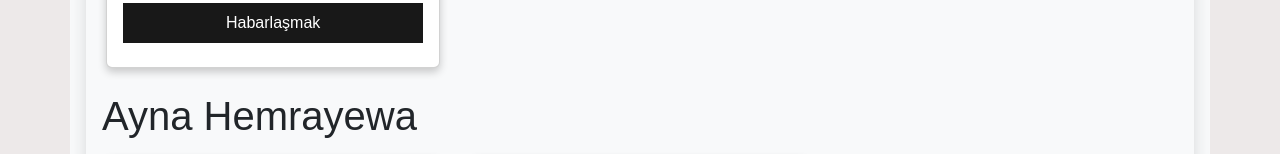
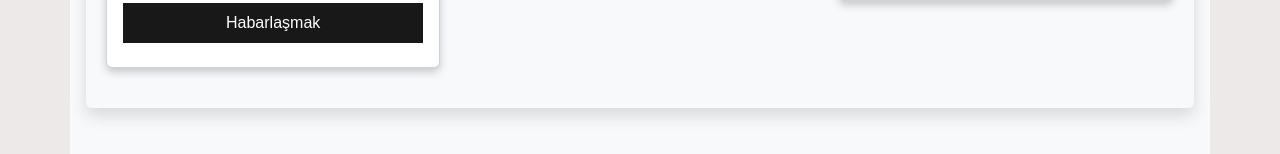
Before and after one commit to agamerdan/ynamly_hyzmat, a Django app: page /about/ in a window 1280 px wide. Shown: the part 919-1073 px from the top of the page. Run offline with Django 4.2, Linux system fonts and the light colour scheme; some libraries are stand-ins or nearby versions.

Commit message:
adsoyad silindi

```diff
--- a/pages/templates/about.html
+++ b/pages/templates/about.html
@@ -94,7 +94,7 @@
             </div>
           </div>
         </div>
-        <h1>Ayna Hemrayewa</h1>
+
         <div class="column">
           <div class="card">
             <img src="/w3images/team2.jpg" alt="Mike" style="width:100%">
```
